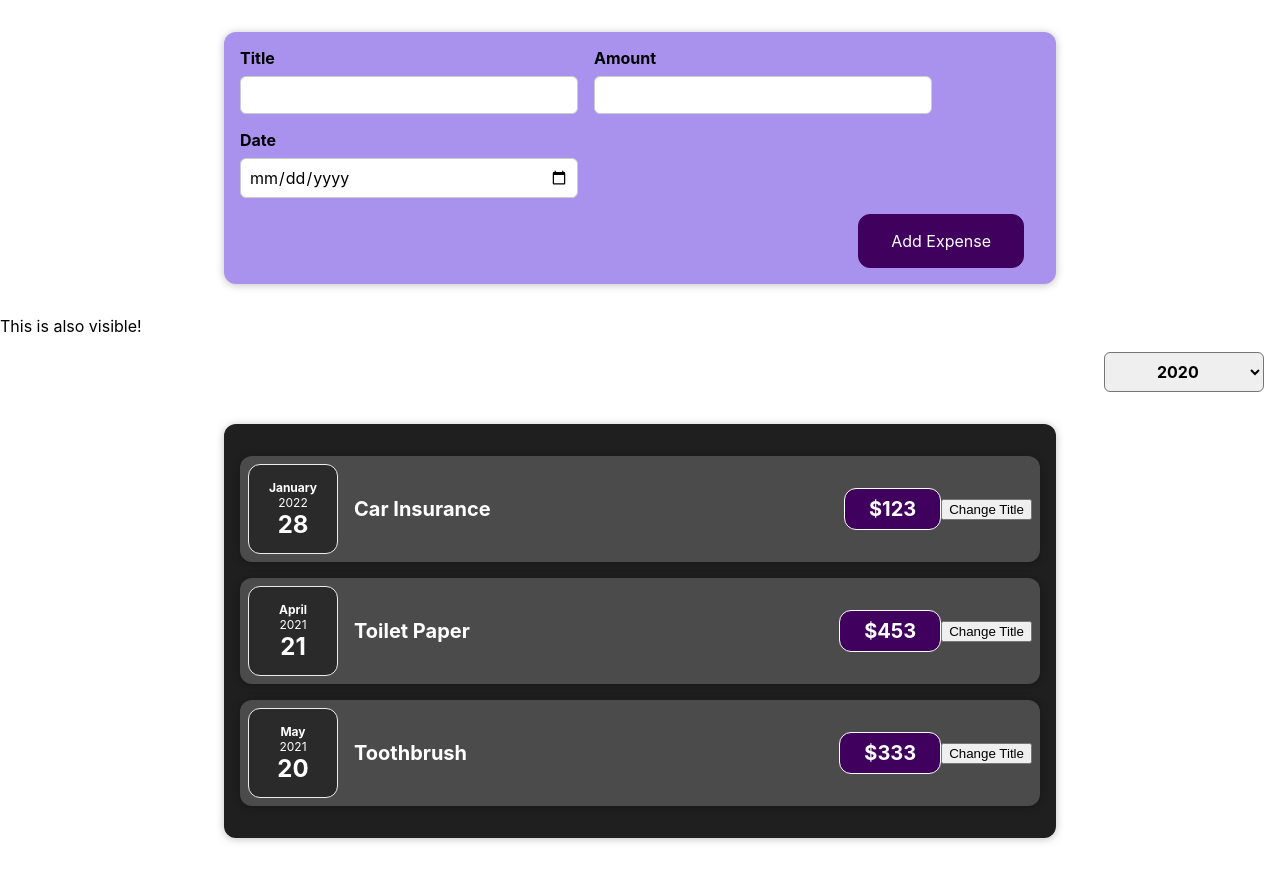
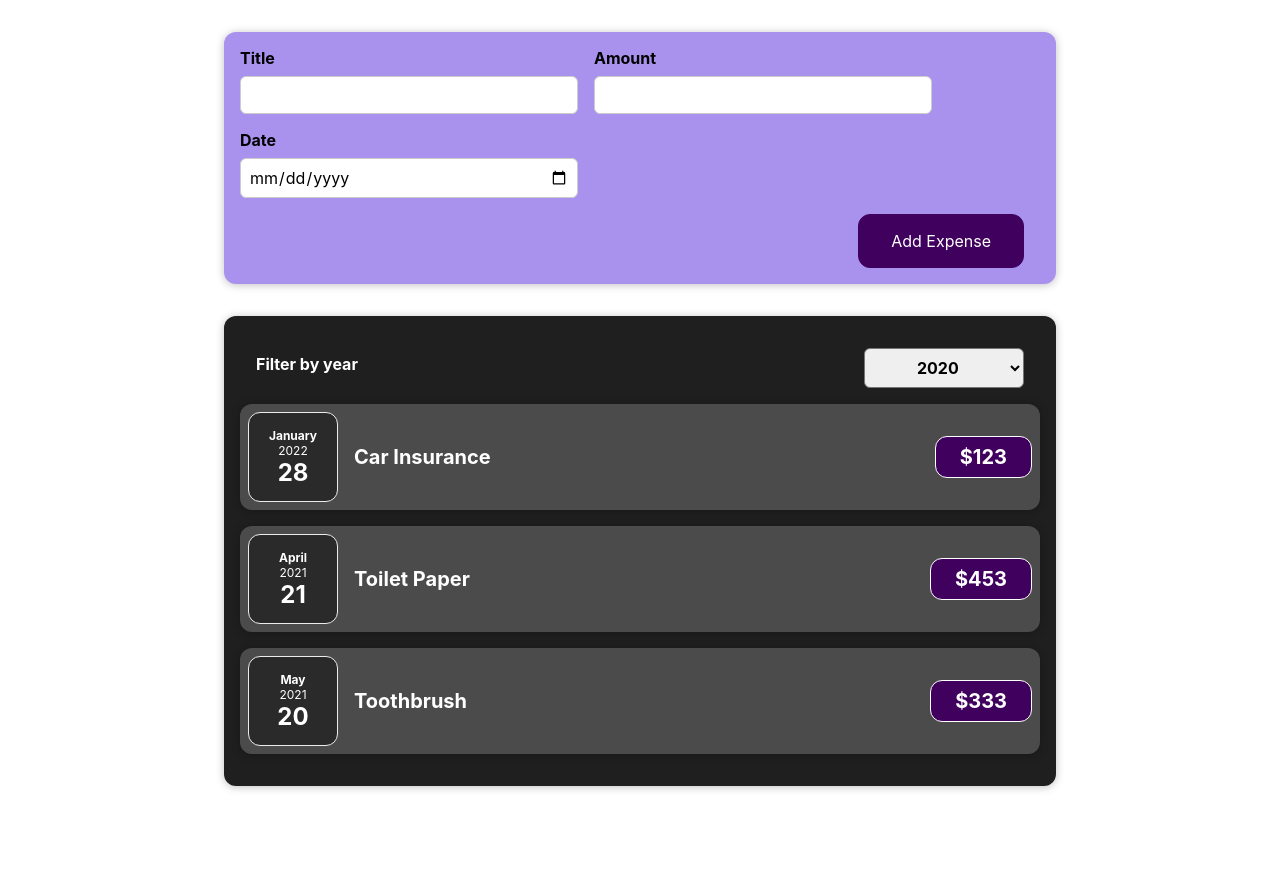
Before and after one commit to munFung/React, a React (Create React App) app: page / in a window 1280 px wide. After the commit the page ends 818 px from the top, so only its background shows below. Built offline with nearby package versions, Linux system fonts and the light colour scheme.

Commit message:
useMapFunctionToSimplifyDataPassing

```diff
--- a/src/App.js
+++ b/src/App.js
@@ -48,7 +48,6 @@ function App() {
      return (
     <div>
       <NewExpense onAddExpense={addExpenseHandler}></NewExpense>
-      <p>This is also visible!</p>
       <Expense items={expense}></Expense>
 
     </div>
--- a/src/components/Expenses/Expense.js
+++ b/src/components/Expenses/Expense.js
@@ -17,12 +17,16 @@ function Expense(props) {
       };
     return (
       <div>
+        <Card className="expenses">
         <ExpenseFilter selected={filterYear} onSaveSelectedYear={filterHandler}></ExpenseFilter>
-        <Card className="expenses">
-      <ExpenseItem title={props.items[0].title} amount={props.items[0].amount} date={props.items[0].date}></ExpenseItem>
-      <ExpenseItem title={props.items[1].title} amount={props.items[1].amount} date={props.items[1].date}></ExpenseItem>
-      <ExpenseItem title={props.items[2].title} amount={props.items[2].amount} date={props.items[2].date}></ExpenseItem>
+      {props.items.map((expense) => (
+      <ExpenseItem
+        title={expense.title}
+        amount={expense.amount}
+        date={expense.date}>
 
+      </ExpenseItem>
+      ))}
         </Card>
 </div>
     );
--- a/src/components/Expenses/ExpenseItem.js
+++ b/src/components/Expenses/ExpenseItem.js
@@ -1,4 +1,4 @@
-import React, { useState } from 'react';
+import React from 'react';
 import './ExpenseItem.css';
 //import DateObject from "react-date-object";
 import ExpenseDate from './ExpenseDate';
@@ -16,27 +16,15 @@ function ExpenseItem(props) {
     const year = props.date.getFullYear();
     */
    //document.getElementById('root').addEventListener;
-    const [title, setTitle] = useState(props.title);
-   //console.log('ExpenseItem evaluated by React');
 
-   function clickHandler(){
-    setTitle('Updated!');
-    console.log(title);
-   };
-   /* both are the same
-   const clickHandler = () => {
-    return console.log('Clicked!!!');
-   };
-   */
    //point without ()
    return (
         <Card className="expense-item">
             <ExpenseDate date={props.date}></ExpenseDate>
             <div className="expense-item__description">
-                <h2>{title}</h2>
+                <h2>{props.title}</h2>
                 <div className="expense-item__price">${props.amount}</div>
             </div>
-            <button onClick={clickHandler}>Change Title</button>
 
         </Card>
     );
```
